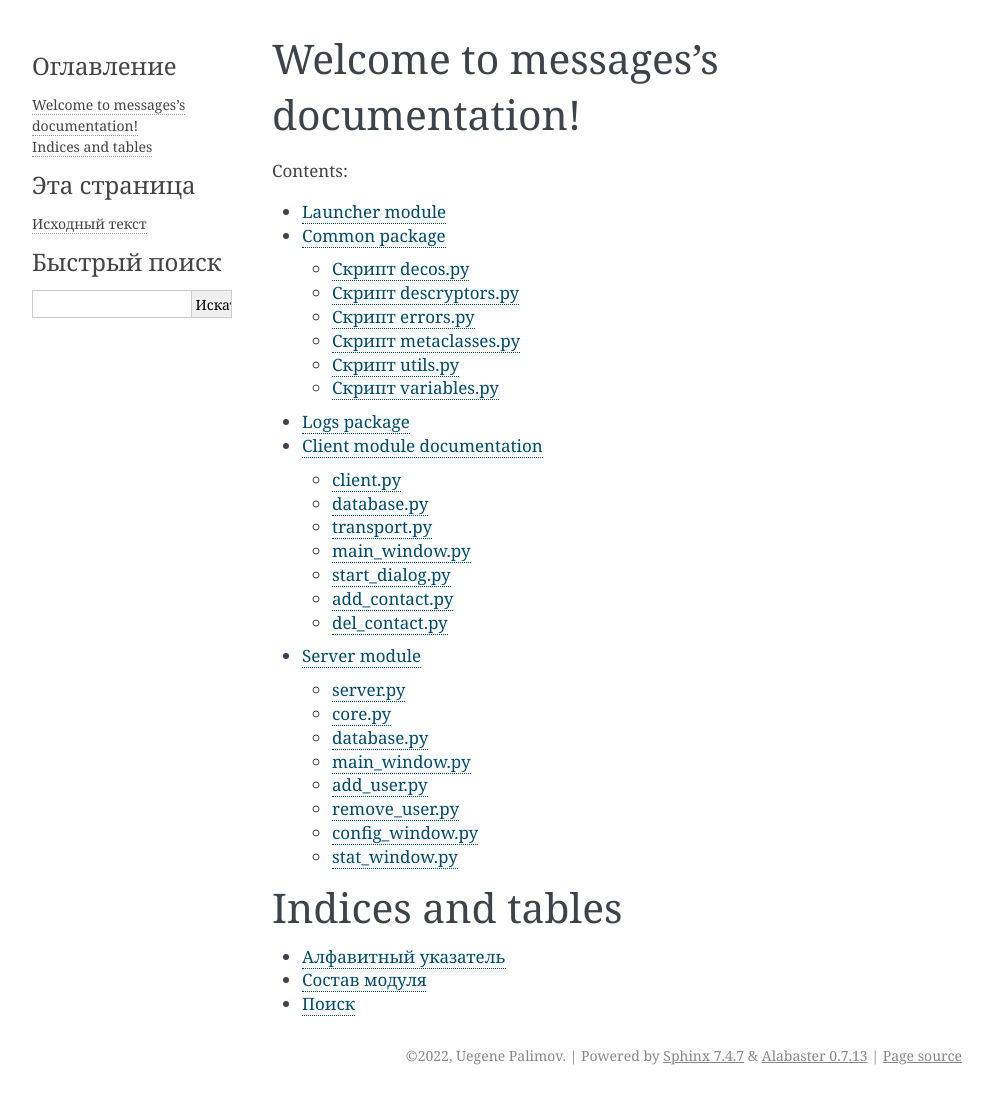
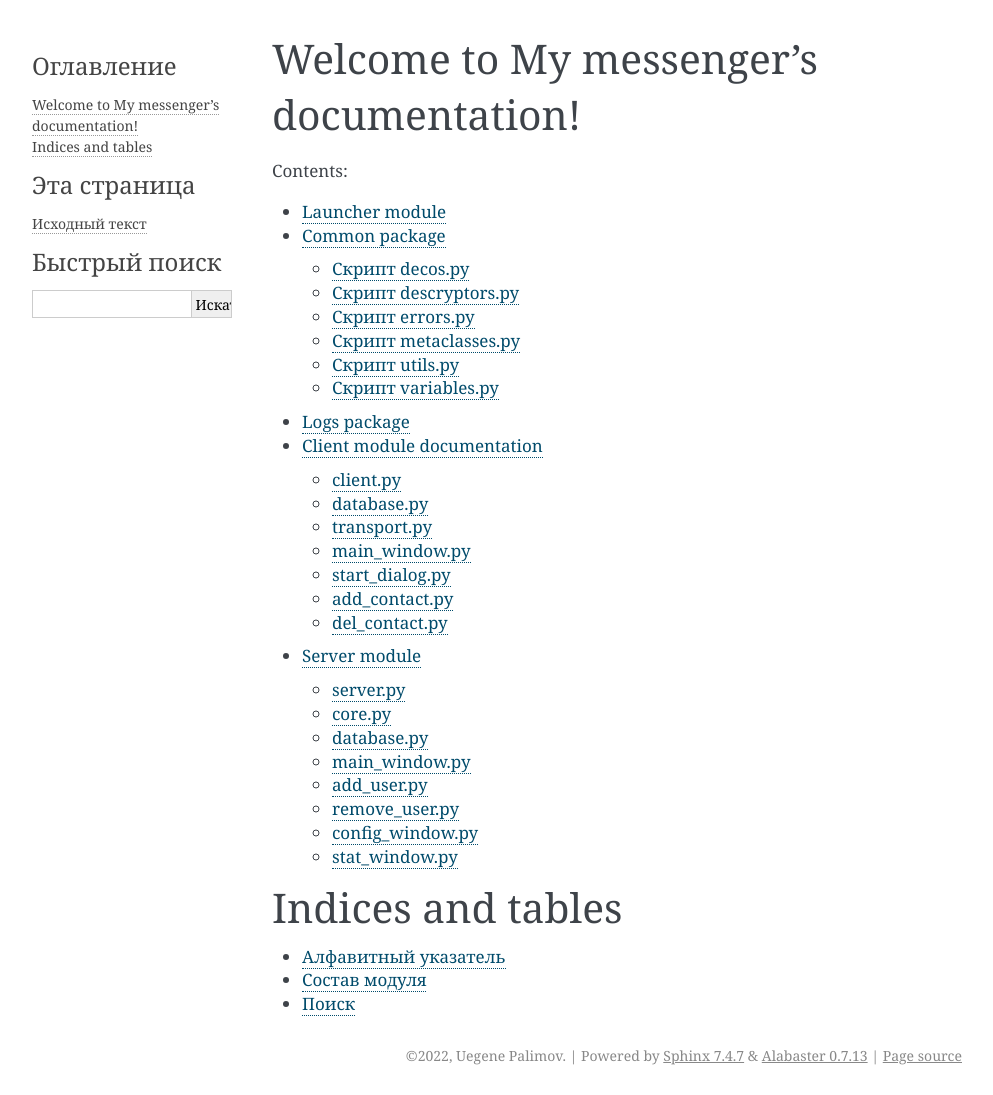
Before and after one commit to EvgenPalimov/messenger_python, a Sphinx documentation site: the page built from doc/source/index.rst, in a window 1280 px wide. Shown: the whole page, without its empty margins (148-1141 px from the left). Built offline with Sphinx 7.4.7, drawn with Linux system fonts in a browser that asks for light colours.

Commit message:
HomeWork-2-7 is ready v.4

```diff
--- a/doc/source/index.rst
+++ b/doc/source/index.rst
@@ -3,7 +3,7 @@
    You can adapt this file completely to your liking, but it should at least
    contain the root `toctree` directive.
 
-Welcome to messages's documentation!
+Welcome to My messenger's documentation!
 ====================================
 
 .. toctree::
```
